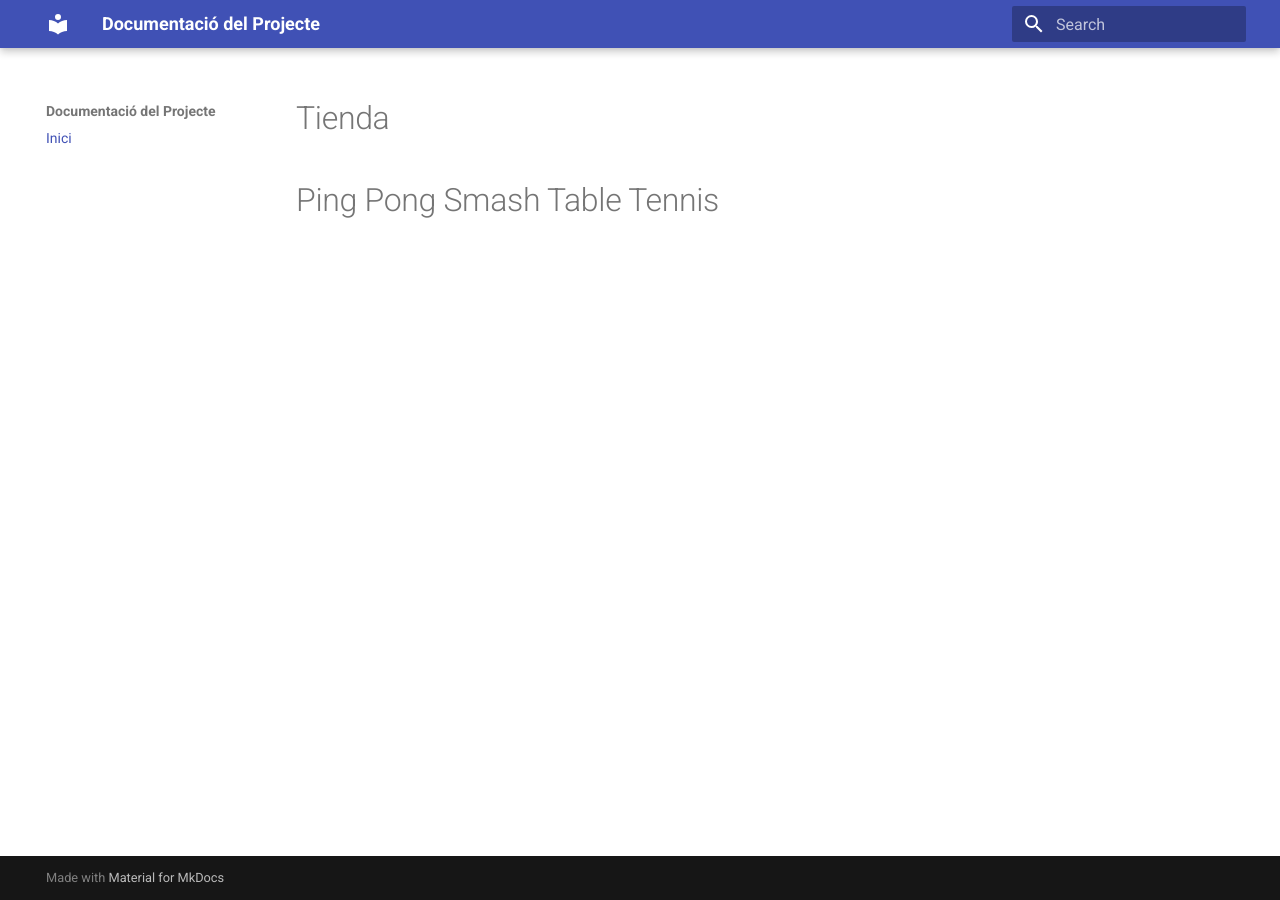
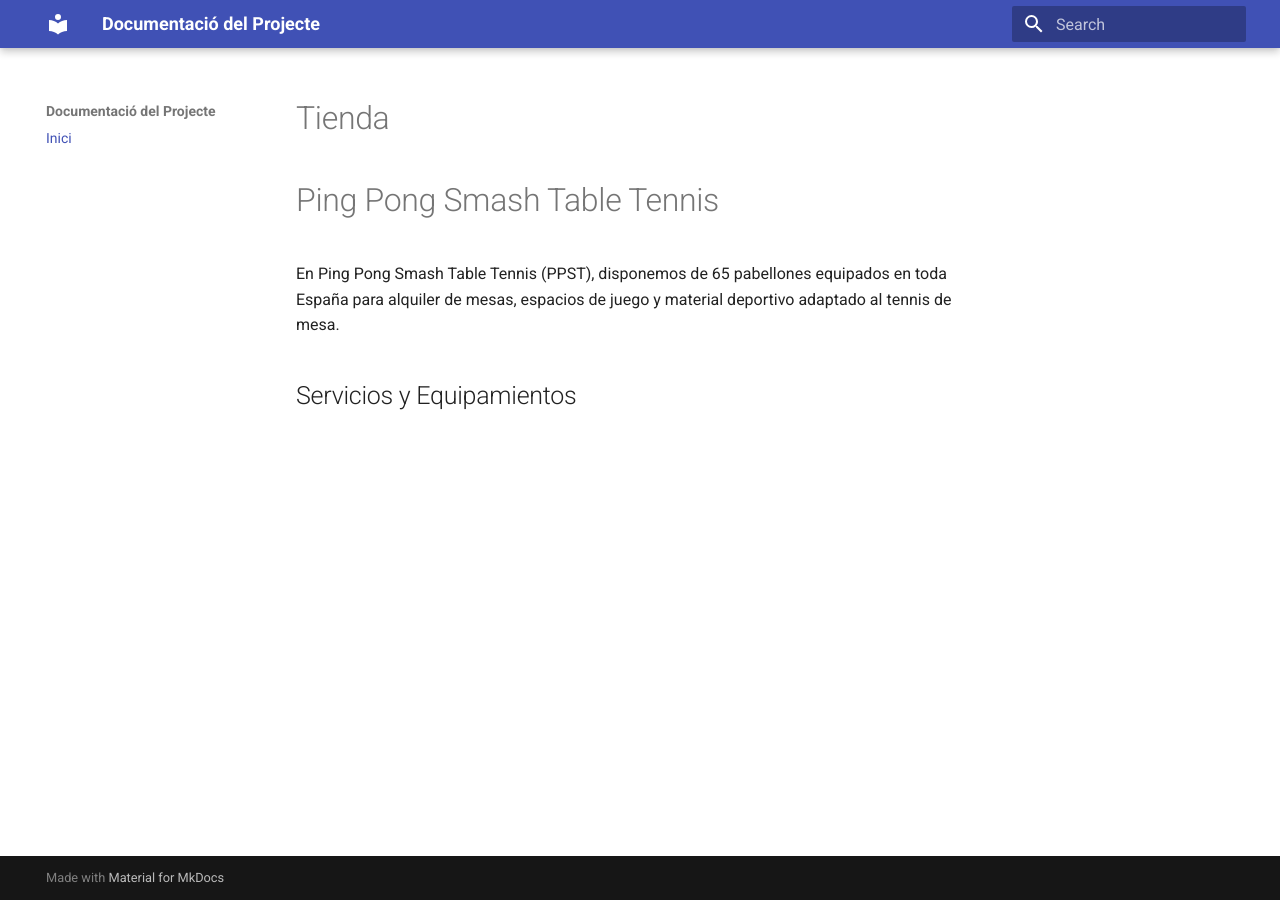
Before and after one commit to denismihaiivan-dotcom/reserva-facil, an MkDocs documentation site: the page built from docs/index.md, in a window 1280 px wide. Built offline with MkDocs 1.6.1 and Material for MkDocs 9.7.7, drawn with Linux system fonts in a browser that asks for light colours.

Commit message:
add content for Ping Pong Smash Table Tennis in index.md

```diff
--- a/docs/index.md
+++ b/docs/index.md
@@ -1,2 +1,6 @@
 # Tienda
 # Ping Pong Smash Table Tennis
+En Ping Pong Smash Table Tennis (PPST), disponemos de 65 pabellones equipados en toda España para alquiler de mesas, espacios de juego y material deportivo adaptado al tennis de mesa.
+
+
+## Servicios y Equipamientos
```
